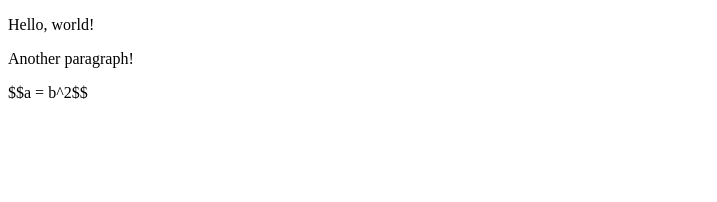
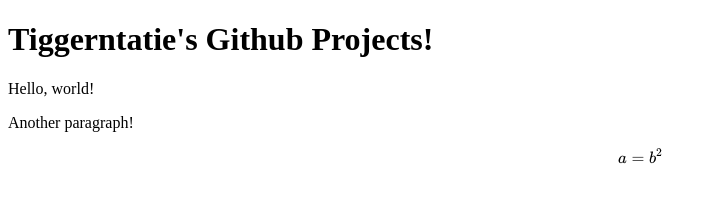
Before and after one commit to tiggerntatie/tiggerntatie.github.io, a plain HTML site: page index.html in a window 1280 px wide. Shown: the whole page, without its empty margins (0-717 px from the left). Drawn offline with nearby package versions, Linux system fonts and the light colour scheme; some packages are replaced by stand-ins of ours.

Commit message:
Update index.html

```diff
--- a/index.html
+++ b/index.html
@@ -1,9 +1,13 @@
 <!DOCTYPE html>
 <html>
 <head>
-  <title>Sample Github web page</title>
+  <title>Tiggerntatie</title>
+  <script type="text/javascript"
+            src="http://cdn.mathjax.org/mathjax/latest/MathJax.js?config=TeX-AMS-MML_HTMLorMML">
+    </script>
 </head>
 <body>
+  <h1>Tiggerntatie's Github Projects!</h1>
 <p>
     Hello, world!
 </p>
```
